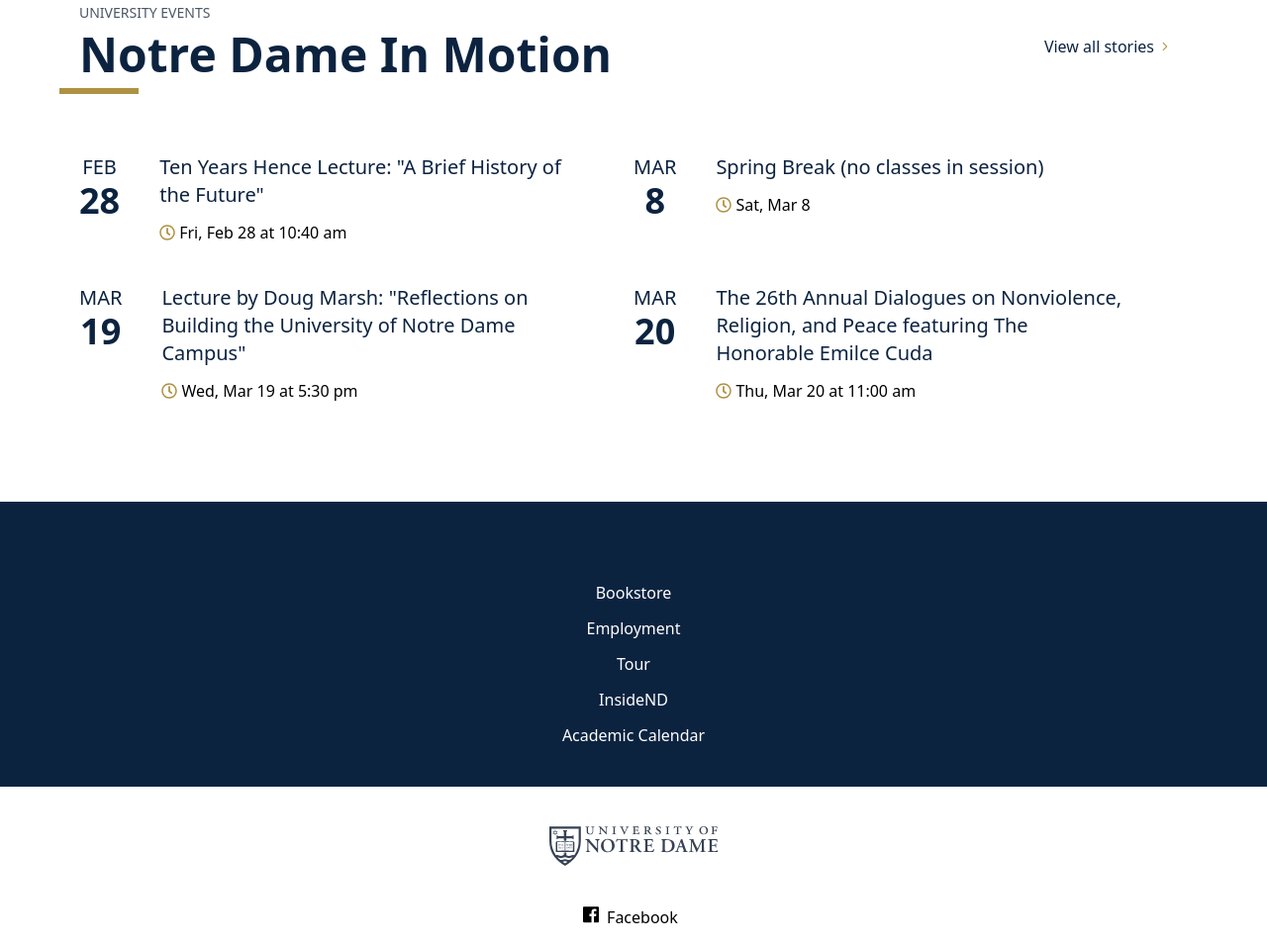
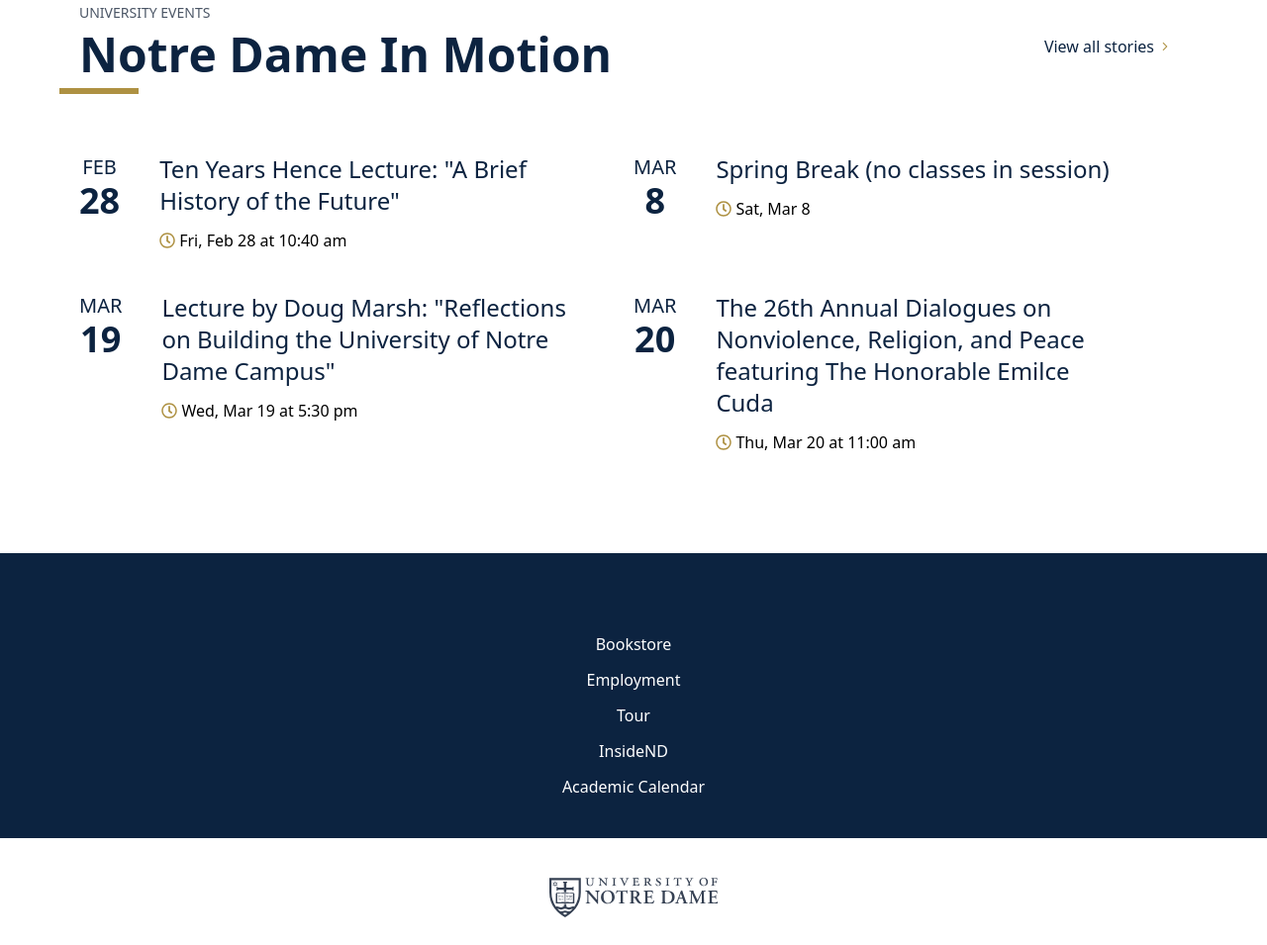
Before and after one commit to devark28/devark28-cloned-it, a website built with Vite: page index.html in a window 1280 px wide. Shown: the part 5636-6591 px from the top of the page at 99% size. Built offline with nearby package versions, Linux system fonts and the light colour scheme; files whose address does not match are found by name.

Commit message:
Auto published at Fri Feb 14 10:59:27 PM CAT 2025

```diff
--- a/index.html
+++ b/index.html
@@ -294,7 +294,7 @@
                         <span class="text-3xl font-black md:text-4xl">28</span>
                     </div>
                     <div class="flex flex-col gap-3 pr-15">
-                        <p class="text-xl text-blue-brand font-normal">Ten Years Hence Lecture: "A Brief History of the Future"</p>
+                        <p class="text-xl text-blue-brand font-normal md:text-2xl">Ten Years Hence Lecture: "A Brief History of the Future"</p>
                         <div class="flex items-center gap-1">
                             <span class="asset" data-asset="images/clock.svg" data-asset-class="w-4 fill-gold-brand"></span>
                             <p class="">Fri, Feb 28 at 10:40 am</p>
@@ -307,7 +307,7 @@
                         <span class="text-3xl font-black md:text-4xl">8</span>
                     </div>
                     <div class="flex flex-col gap-3 pr-15">
-                        <p class="text-xl text-blue-brand font-normal">Spring Break (no classes in session)</p>
+                        <p class="text-xl text-blue-brand font-normal md:text-2xl">Spring Break (no classes in session)</p>
                         <div class="flex items-center gap-1">
                             <span class="asset" data-asset="images/clock.svg" data-asset-class="w-4 fill-gold-brand"></span>
                             <p class="">Sat, Mar 8</p>
@@ -320,7 +320,7 @@
                         <span class="text-3xl font-black md:text-4xl">19</span>
                     </div>
                     <div class="flex flex-col gap-3 pr-15">
-                        <p class="text-xl text-blue-brand font-normal">Lecture by Doug Marsh: "Reflections on Building the University of Notre Dame Campus"</p>
+                        <p class="text-xl text-blue-brand font-normal md:text-2xl">Lecture by Doug Marsh: "Reflections on Building the University of Notre Dame Campus"</p>
                         <div class="flex items-center gap-1">
                             <span class="asset" data-asset="images/clock.svg" data-asset-class="w-4 fill-gold-brand"></span>
                             <p class="">Wed, Mar 19 at 5:30 pm</p>
@@ -333,7 +333,7 @@
                         <span class="text-3xl font-black md:text-4xl">20</span>
                     </div>
                     <div class="flex flex-col gap-3 pr-15">
-                        <p class="text-xl text-blue-brand font-normal">The 26th Annual Dialogues on Nonviolence, Religion, and Peace featuring The Honorable Emilce Cuda</p>
+                        <p class="text-xl text-blue-brand font-normal md:text-2xl">The 26th Annual Dialogues on Nonviolence, Religion, and Peace featuring The Honorable Emilce Cuda</p>
                         <div class="flex items-center gap-1">
                             <span class="asset" data-asset="images/clock.svg" data-asset-class="w-4 fill-gold-brand"></span>
                             <p class="">Thu, Mar 20 at 11:00 am</p>
```
